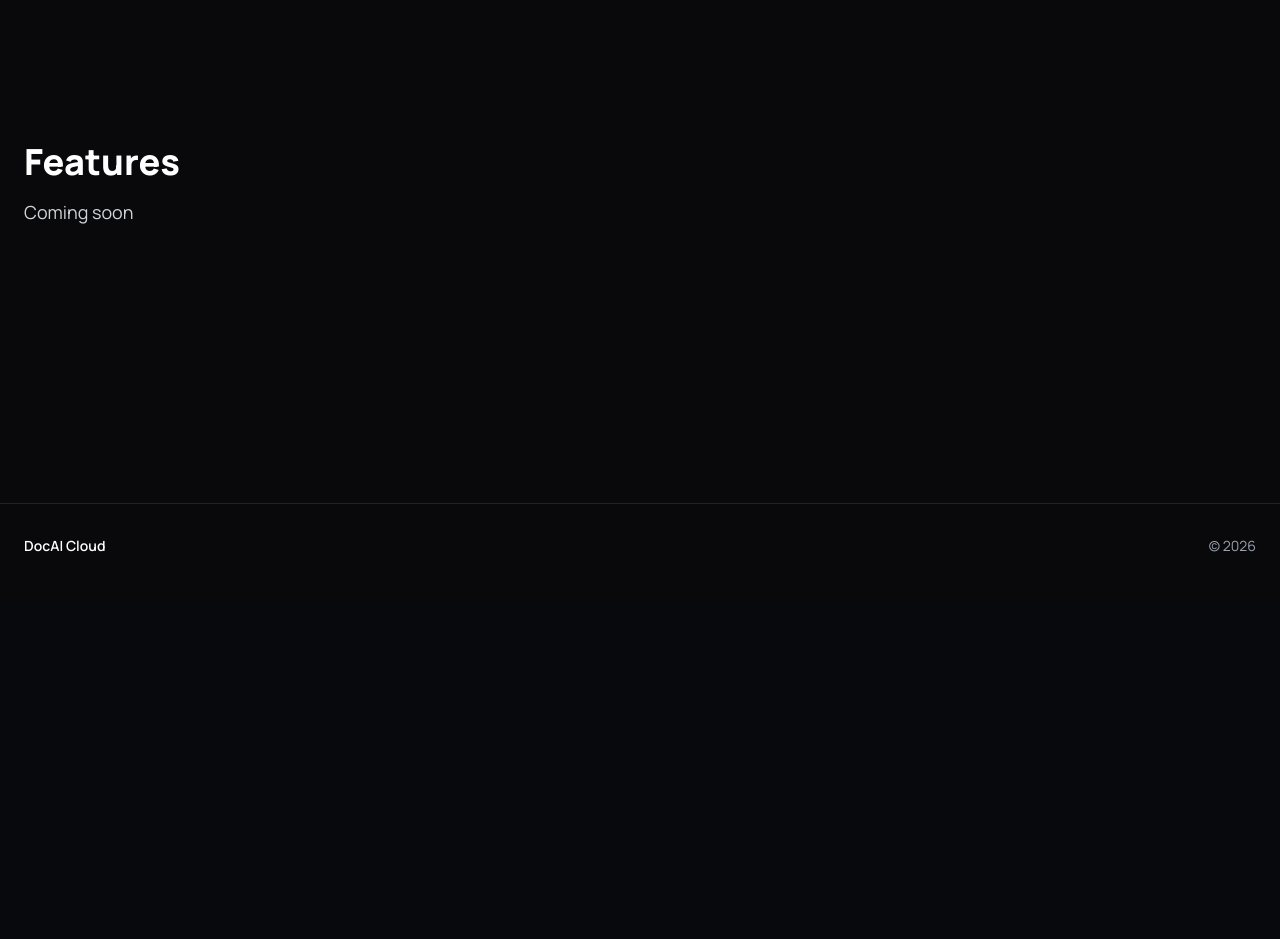
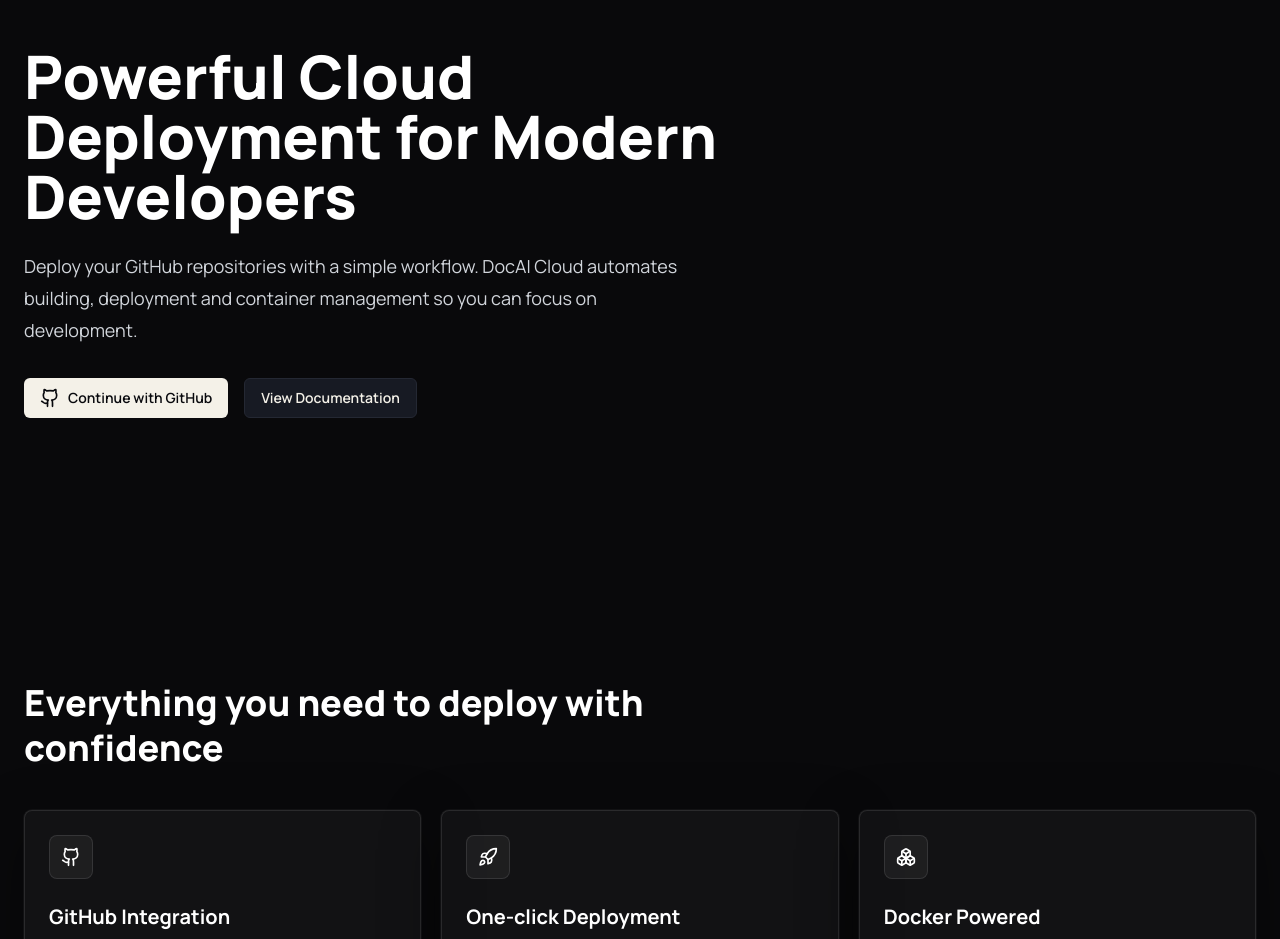
Before and after one commit to ZhumabayDias/docai, a React (Vite) app in the folder frontend/: page /features in a window 1280 px wide. Shown: the part 200-1139 px from the top of the page. Before the commit the page ends 800 px from the top, so only its background shows below. Built offline with nearby package versions, Linux system fonts and the light colour scheme; no server answers.

Commit message:
features page

```diff
--- a/frontend/src/App.tsx
+++ b/frontend/src/App.tsx
@@ -4,6 +4,7 @@
 import { DashboardLayout } from "./layouts/DashboardLayout";
 import { MarketingLayout } from "./layouts/MarketingLayout";
 import { DashboardPage } from "./pages/DashboardPage";
+import { FeaturesPage } from "./pages/FeaturesPage";
 import { LandingPage } from "./pages/LandingPage";
 import { MarketingPlaceholderPage } from "./pages/MarketingPlaceholderPage";
 import { NotFoundPage } from "./pages/NotFoundPage";
@@ -16,7 +17,7 @@
     <Routes>
       <Route element={<MarketingLayout />}>
         <Route path="/" element={<LandingPage />} />
-        <Route path="/features" element={<MarketingPlaceholderPage title="Features" />} />
+        <Route path="/features" element={<FeaturesPage />} />
         <Route path="/deploy" element={<MarketingPlaceholderPage title="Deploy" />} />
         <Route path="/pricing" element={<MarketingPlaceholderPage title="Pricing" />} />
         <Route path="/docs" element={<MarketingPlaceholderPage title="Documentation" />} />
--- /dev/null
+++ b/frontend/src/pages/FeaturesPage.tsx
@@ -0,0 +1,178 @@
+import {
+  Boxes,
+  CheckCircle2,
+  Github,
+  GraduationCap,
+  RefreshCw,
+  Rocket,
+  ShieldCheck,
+  Workflow,
+} from "lucide-react";
+import type { LucideIcon } from "lucide-react";
+import { useNavigate } from "react-router-dom";
+
+import { Button } from "../components/Button";
+import { Card } from "../components/Card";
+import { useAuth } from "../contexts/AuthContext";
+
+type Feature = {
+  icon: LucideIcon;
+  title: string;
+  description: string;
+};
+
+const features: Feature[] = [
+  {
+    icon: Github,
+    title: "GitHub Integration",
+    description: "Secure GitHub OAuth authentication. Import repositories directly from your GitHub account.",
+  },
+  {
+    icon: Rocket,
+    title: "One-click Deployment",
+    description: "Deploy projects with a single click. No manual server configuration.",
+  },
+  {
+    icon: Boxes,
+    title: "Docker Powered",
+    description: "Every deployment runs inside an isolated Docker container. Consistent environments.",
+  },
+  {
+    icon: Workflow,
+    title: "Live Deployment Status",
+    description: "Track deployment progress through CREATED, BUILDING, RUNNING and FAILED states.",
+  },
+  {
+    icon: RefreshCw,
+    title: "Automatic Cleanup",
+    description: "Redeployments automatically replace previous containers. Unused resources are cleaned safely.",
+  },
+  {
+    icon: ShieldCheck,
+    title: "Production Ready",
+    description: "Modern architecture, secure authentication and Docker-based deployment designed for future scalability.",
+  },
+];
+
+const reasons: Feature[] = [
+  {
+    icon: CheckCircle2,
+    title: "Simple",
+    description: "Deploy in minutes. No infrastructure knowledge required.",
+  },
+  {
+    icon: ShieldCheck,
+    title: "Reliable",
+    description: "Docker-based deployments. Clean deployment lifecycle.",
+  },
+  {
+    icon: GraduationCap,
+    title: "Built for Learning",
+    description: "Perfect for students, developers and personal projects.",
+  },
+];
+
+export function FeaturesPage() {
+  const { login } = useAuth();
+  const navigate = useNavigate();
+
+  return (
+    <div className="bg-[#09090B]">
+      <section className="mx-auto flex min-h-[calc(100vh-64px)] max-w-7xl flex-col justify-center px-6 py-24">
+        <div className="max-w-3xl">
+          <h1 className="text-5xl font-black leading-tight text-white md:text-6xl">
+            Powerful Cloud Deployment for Modern Developers
+          </h1>
+          <p className="mt-6 max-w-2xl text-lg leading-8 text-gray-300">
+            Deploy your GitHub repositories with a simple workflow. DocAI Cloud
+            automates building, deployment and container management so you can
+            focus on development.
+          </p>
+          <div className="mt-8 flex flex-wrap gap-4">
+            <Button
+              icon={<Github className="h-5 w-5" />}
+              className="focus-visible:outline-none focus-visible:ring-2 focus-visible:ring-white/70 focus-visible:ring-offset-2 focus-visible:ring-offset-black"
+              onClick={login}
+            >
+              Continue with GitHub
+            </Button>
+            <Button
+              variant="secondary"
+              className="focus-visible:outline-none focus-visible:ring-2 focus-visible:ring-white/70 focus-visible:ring-offset-2 focus-visible:ring-offset-black"
+              onClick={() => navigate("/docs")}
+            >
+              View Documentation
+            </Button>
+          </div>
+        </div>
+      </section>
+
+      <section className="mx-auto max-w-7xl px-6 py-20" aria-labelledby="features-grid-title">
+        <div className="max-w-2xl">
+          <h2 id="features-grid-title" className="text-4xl font-black leading-tight text-white">
+            Everything you need to deploy with confidence
+          </h2>
+        </div>
+        <div className="mt-10 grid gap-5 md:grid-cols-2 lg:grid-cols-3">
+          {features.map(({ icon: Icon, title, description }) => (
+            <Card
+              key={title}
+              className="group min-h-56 rounded-lg border-white/10 bg-white/[0.04] p-6 transition duration-200 hover:-translate-y-1 hover:border-white/20 hover:bg-white/[0.06]"
+            >
+              <div className="flex h-11 w-11 items-center justify-center rounded-lg border border-white/10 bg-white/5 text-white transition group-hover:border-white/20">
+                <Icon className="h-5 w-5" aria-hidden="true" />
+              </div>
+              <h3 className="mt-6 text-xl font-bold text-white">
+                {title}
+              </h3>
+              <p className="mt-3 text-sm leading-7 text-gray-400">
+                {description}
+              </p>
+            </Card>
+          ))}
+        </div>
+      </section>
+
+      <section className="mx-auto max-w-7xl px-6 py-20" aria-labelledby="why-docai-title">
+        <div className="max-w-2xl">
+          <h2 id="why-docai-title" className="text-4xl font-black leading-tight text-white">
+            Why Choose DocAI Cloud?
+          </h2>
+        </div>
+        <div className="mt-10 grid gap-5 md:grid-cols-3">
+          {reasons.map(({ icon: Icon, title, description }) => (
+            <div key={title} className="rounded-lg border border-white/10 bg-surface-raised p-6">
+              <Icon className="h-6 w-6 text-white" aria-hidden="true" />
+              <h3 className="mt-5 text-xl font-bold text-white">
+                {title}
+              </h3>
+              <p className="mt-3 text-sm leading-7 text-gray-400">
+                {description}
+              </p>
+            </div>
+          ))}
+        </div>
+      </section>
+
+      <section className="mx-auto max-w-7xl px-6 py-24" aria-labelledby="features-cta-title">
+        <div className="rounded-lg border border-white/10 bg-surface-raised px-6 py-16 text-center shadow-glow">
+          <h2 id="features-cta-title" className="text-4xl font-black leading-tight text-white">
+            Start Deploying Today
+          </h2>
+          <p className="mx-auto mt-4 max-w-xl text-lg leading-8 text-gray-300">
+            Connect your GitHub account and deploy your first project in minutes.
+          </p>
+          <div className="mt-8">
+            <Button
+              icon={<Github className="h-5 w-5" />}
+              className="focus-visible:outline-none focus-visible:ring-2 focus-visible:ring-white/70 focus-visible:ring-offset-2 focus-visible:ring-offset-black"
+              onClick={login}
+            >
+              Continue with GitHub
+            </Button>
+          </div>
+        </div>
+      </section>
+    </div>
+  );
+}
```
